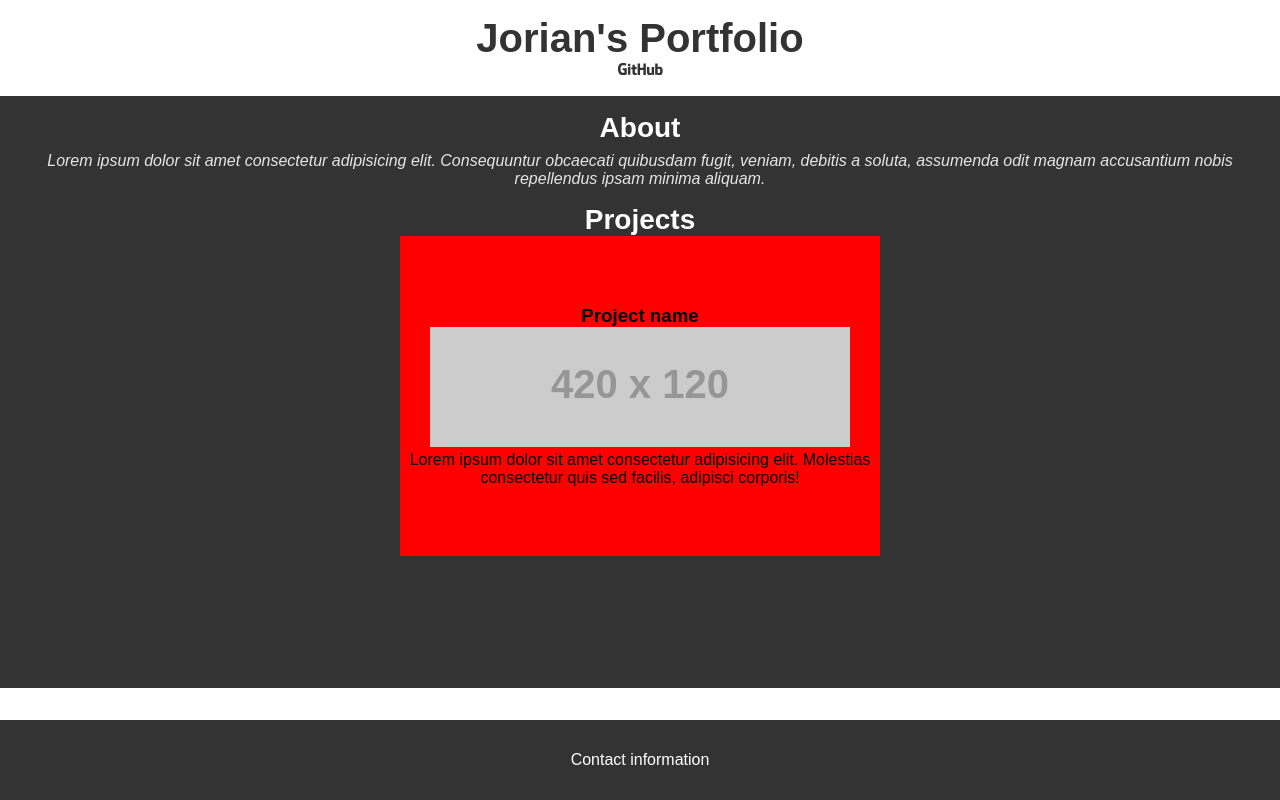
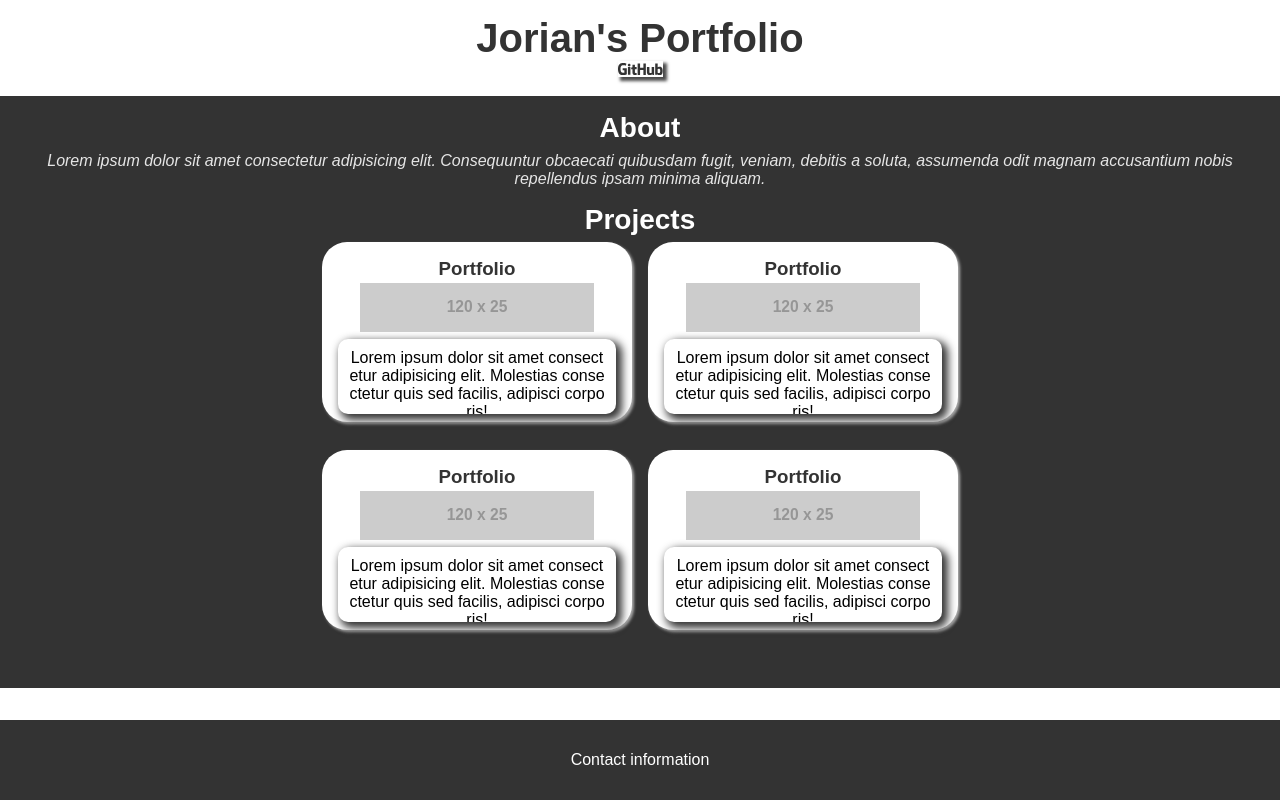
Before and after one commit to GameLoverNL/supreme-funicular, a PHP site: page / in a window 1280 px wide. Run offline with PHP 8.4, Linux system fonts and the light colour scheme; grey boxes labelled with a size stand in for pictures from a placeholder-image service; some libraries are stand-ins or nearby versions.

Commit message:
Portfolio project cards

```diff
--- a/index.html
+++ b/index.html
@@ -33,13 +33,42 @@
 
         <div class="projects">
             <h2>Projects</h2>
-            <div class="project-card">
-                <h3>Project name</h3>
-                <div class="project-image">
-                    <img src="https://placehold.co/420x120" alt="420 x 120 placeholder image">
+            <div class="projects-wrapper">
+                <div class="project-card">
+                    <h3><a href="https://github.com/gamelovernl/supreme-funicular" target="_blank">Portfolio</a></h3>
+                    <div class="project-image">
+                        <img src="https://placehold.co/120x25" alt="420 x 120 placeholder image">
+                    </div>
+                    <div class="project-information">
+                        <p>Lorem ipsum dolor sit amet consectetur adipisicing elit. Molestias consectetur quis sed facilis, adipisci corporis!</p>
+                    </div>
                 </div>
-                <div class="project-information">
-                    <p>Lorem ipsum dolor sit amet consectetur adipisicing elit. Molestias consectetur quis sed facilis, adipisci corporis!</p>
+                <div class="project-card">
+                    <h3><a href="https://github.com/gamelovernl/supreme-funicular" target="_blank">Portfolio</a></h3>
+                    <div class="project-image">
+                        <img src="https://placehold.co/120x25" alt="420 x 120 placeholder image">
+                    </div>
+                    <div class="project-information">
+                        <p>Lorem ipsum dolor sit amet consectetur adipisicing elit. Molestias consectetur quis sed facilis, adipisci corporis!</p>
+                    </div>
+                </div>
+                <div class="project-card">
+                    <h3><a href="https://github.com/gamelovernl/supreme-funicular" target="_blank">Portfolio</a></h3>
+                    <div class="project-image">
+                        <img src="https://placehold.co/120x25" alt="420 x 120 placeholder image">
+                    </div>
+                    <div class="project-information">
+                        <p>Lorem ipsum dolor sit amet consectetur adipisicing elit. Molestias consectetur quis sed facilis, adipisci corporis!</p>
+                    </div>
+                </div>
+                <div class="project-card">
+                    <h3><a href="https://github.com/gamelovernl/supreme-funicular" target="_blank">Portfolio</a></h3>
+                    <div class="project-image">
+                        <img src="https://placehold.co/120x25" alt="420 x 120 placeholder image">
+                    </div>
+                    <div class="project-information">
+                        <p>Lorem ipsum dolor sit amet consectetur adipisicing elit. Molestias consectetur quis sed facilis, adipisci corporis!</p>
+                    </div>
                 </div>
             </div>
         </div>
--- a/styles.css
+++ b/styles.css
@@ -22,6 +22,7 @@ header h1 {
 
 header a svg {
     fill: #333;
+    box-shadow: 3px 3px 3px 1px rgba(0, 0, 0, 0.7);
 }
 /* END OF HEADER */
 
@@ -53,20 +54,58 @@ main h2 {
 
 .projects {
     text-align: center;
-    max-width: 480px;
+    max-width: 640px; /* 640 / 2 = 320 */
     width: 100%;
     margin: 0 auto;
 }
 
+.projects-wrapper {
+    display: flex;
+    flex-wrap: wrap;
+    flex-direction: row;
+    justify-content: center;
+    align-items: center;
+    gap: 1em;
+    height: 50vh;
+    overflow: scroll;
+}
+
 .project-card {
-    margin: 0 auto;
+    width: 310px;
+    height: 180px;
+    border-radius: 25px;
+    padding: 1em;
+    background-color: #fff;
+    box-shadow: 2px 2px 3px rgba(255, 255, 255, 0.6);
+}
+
+.project-card h3 a {
+    text-decoration: none;
+    color: #333
+}
+
+.project-card h3 a:hover {
+    text-decoration: underline;
+    font-style: italic;
+}
+
+.project-image img {
+    width: 240px;
+    height: auto;
+    object-fit: cover;
+    padding: 3px;
+}
+
+.project-information {
     width: 100%;
-    display: flex;
-    flex-direction: column;
-    align-items: center;
-    justify-content: center;
-    height: 320px;
-    background-color: red;
+    height: 75px;
+    box-shadow: 4px 4px 8px 2px #333;
+    padding: 10px;
+    text-align: center;
+    overflow: hidden;
+    border-radius: 10px;
+    word-wrap: break-word;
+    word-break: break-all;
 }
 
 /* END OF MAIN */
@@ -86,3 +125,9 @@ footer {
 }
 
 /* END OF FOOTER */
+
+@media (min-width: 1024px) {
+    .projects-wrapper {
+        overflow: unset;
+    }
+}
```
